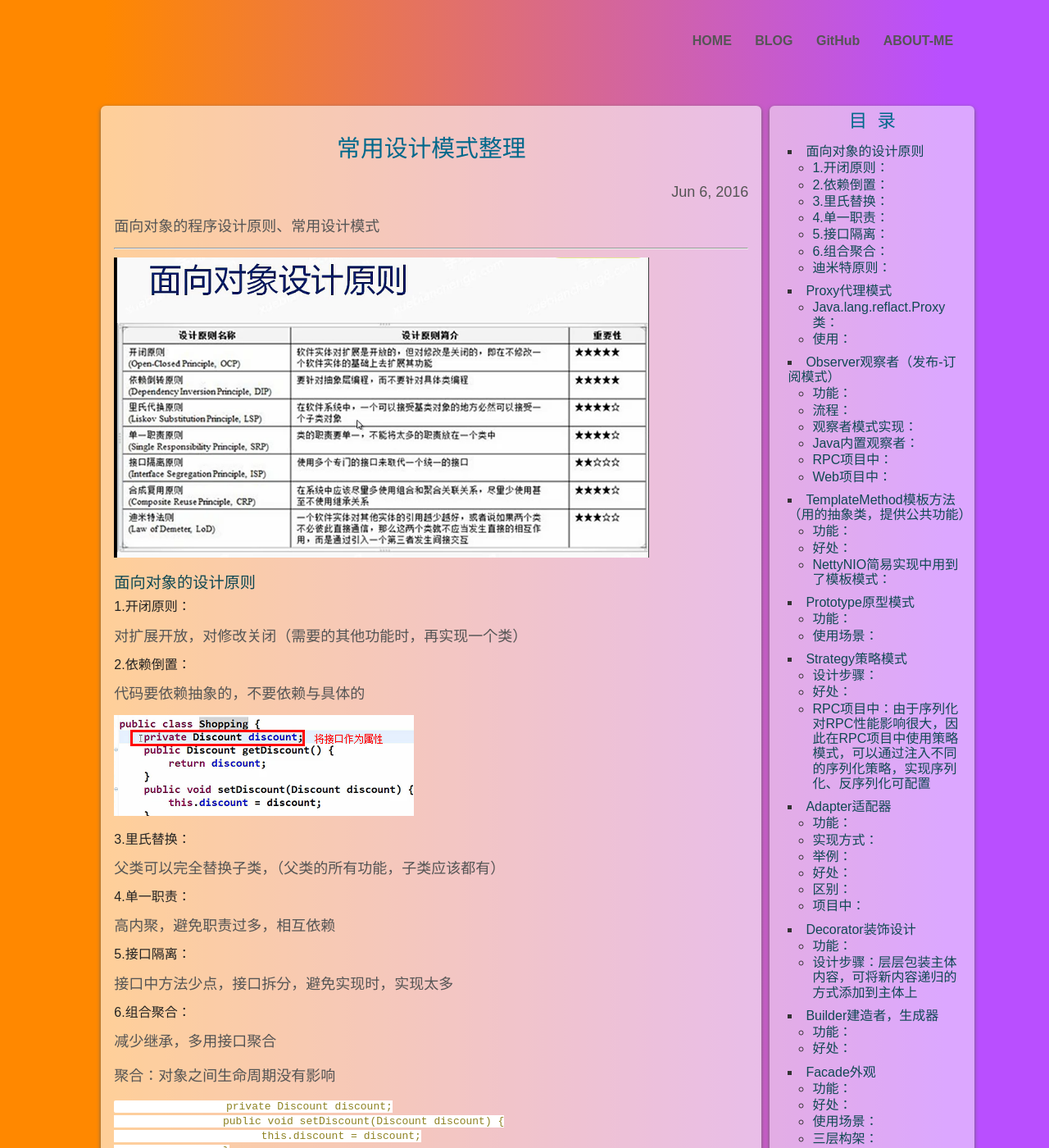
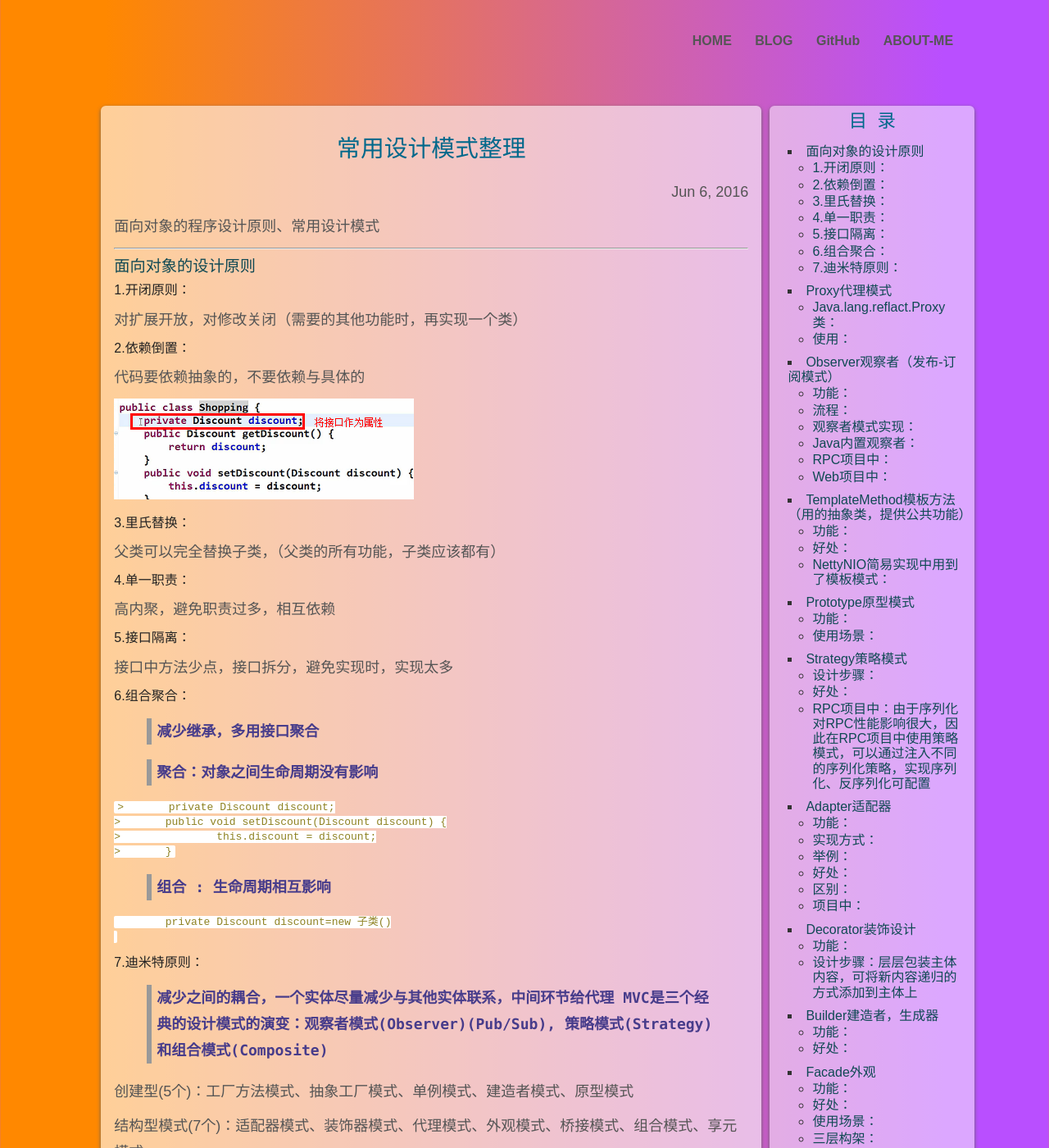
Before and after one commit to zhouliking/zhouliking.github.com, a Jekyll site: the page built from _posts/2016-06-06-DesignPatterns.md, in a window 1280 px wide and 1400 px high. Shown: the whole window at 82% size. Built offline with Jekyll 4.4.1, drawn with Linux system fonts in a browser that asks for light colours; comment, search, counter and statistics services are not loaded; a style sheet for code colours, icons or effects is not loaded.

Commit message:
Update 2016-06-06-DesignPatterns.md

````diff
--- a/_posts/2016-06-06-DesignPatterns.md
+++ b/_posts/2016-06-06-DesignPatterns.md
@@ -12,7 +12,6 @@ categories: Design Patterns
 - 目录
 {:toc}
 
-![1](/images/m1.png)
 
 #### 面向对象的设计原则
 
@@ -40,29 +39,27 @@ categories: Design Patterns
 
 ##### 6.组合聚合：
 
-减少继承，多用接口聚合
+>减少继承，多用接口聚合
 
-聚合：对象之间生命周期没有影响
-
+>聚合：对象之间生命周期没有影响
 
 ```java
-                 private Discount discount;
-	         public void setDiscount(Discount discount) {
-		       this.discount = discount;
-	         }
+>       private Discount discount;
+>	public void setDiscount(Discount discount) {
+>		this.discount = discount;
+>	}
+```
+>组合 : 生命周期相互影响
+
+```java
+	private Discount discount=new 子类()
 
 ```
-组合 : 生命周期相互影响
 
+##### 7.迪米特原则：
 
-```java
-private Discount discount=new 子类()
-
-```
-##### 迪米特原则：
-
-减少之间的耦合，一个实体尽量减少与其他实体联系，中间环节给代理
-MVC是三个经典的设计模式的演变：观察者模式(Observer)(Pub/Sub), 策略模式(Strategy)和组合模式(Composite)
+>减少之间的耦合，一个实体尽量减少与其他实体联系，中间环节给代理
+>MVC是三个经典的设计模式的演变：观察者模式(Observer)(Pub/Sub), 策略模式(Strategy)和组合模式(Composite)
 
 创建型(5个)：工厂方法模式、抽象工厂模式、单例模式、建造者模式、原型模式
 
````
